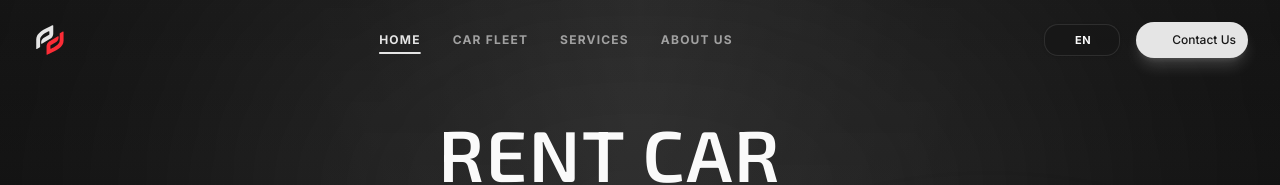
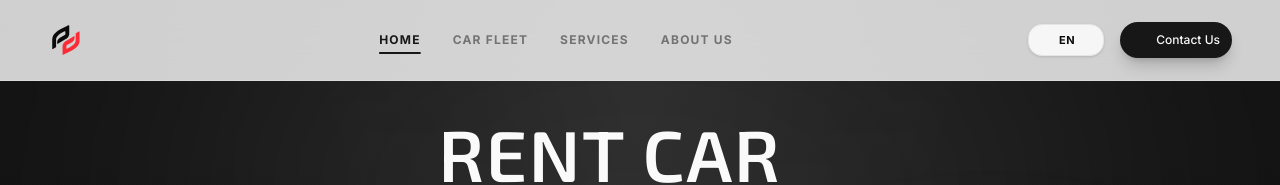
Before and after one commit to damnitstur/puncak-drive, a React (Vite) app: page / in a window 1280 px wide. Shown: the top 185 px of the page. Built offline with nearby package versions, Linux system fonts and the light colour scheme; some icons are missing.

Commit message:
fix(nav): replace hash links (#catalog, #services) with smooth scroll buttons to keep URL clean

```diff
--- a/src/components/Footer.tsx
+++ b/src/components/Footer.tsx
@@ -18,10 +18,23 @@ function Footer({ brandName, onNavigateAbout, onNavigateHome, onNavigateLegal }:
   const { t } = useTranslation()
   const year = new Date().getFullYear()
 
+  const handleScrollTo = (id: string) => {
+    if (window.location.pathname !== "/") {
+      onNavigateHome?.()
+      setTimeout(() => {
+        const el = document.getElementById(id)
+        if (el) el.scrollIntoView({ behavior: "smooth" })
+      }, 100)
+    } else {
+      const el = document.getElementById(id)
+      if (el) el.scrollIntoView({ behavior: "smooth" })
+    }
+  }
+
   const quickLinks = [
     { label: t("nav.home"), action: () => onNavigateHome?.() },
-    { label: t("nav.cars"), href: "#catalog" },
-    { label: t("nav.services"), href: "#services" },
+    { label: t("nav.cars"), action: () => handleScrollTo("catalog") },
+    { label: t("nav.services"), action: () => handleScrollTo("services") },
     { label: t("nav.about"), action: () => onNavigateAbout?.() },
     { label: t("nav.contact"), href: "https://wa.me/6289611384407" },
   ]
--- a/src/components/Header.tsx
+++ b/src/components/Header.tsx
@@ -41,12 +41,22 @@ function Header({ brandName, activePage = "home", onNavigateAbout, onNavigateHom
     }`
   }
 
+  const handleScrollTo = (id: string) => {
+    if (window.location.pathname !== "/") {
+      onNavigateHome?.()
+      setTimeout(() => {
+        const el = document.getElementById(id)
+        if (el) el.scrollIntoView({ behavior: "smooth" })
+      }, 100)
+    } else {
+      const el = document.getElementById(id)
+      if (el) el.scrollIntoView({ behavior: "smooth" })
+    }
+  }
+
   return (
-    <header
-      className={`fixed top-0 left-0 right-0 z-50 w-full transition-all duration-500 ${scrolled ? "dark text-muted-foreground bg-background/0 backdrop-blur-md" : "dark text-primary"
-        }`}
-    >
-      <div className="max-w-7xl mx-auto px-4 sm:px-6 lg:px-8">
+    <header className="fixed top-0 left-0 right-0 z-50 bg-background/80 backdrop-blur-xl border-b border-border/50">
+      <div className="max-w-7xl mx-auto px-4 sm:px-6 lg:px-12">
         <div className="flex items-center justify-between h-20">
 
           {/* Logo */}
@@ -63,20 +73,18 @@ function Header({ brandName, activePage = "home", onNavigateAbout, onNavigateHom
             >
               {t("nav.home")}
             </button>
-            <a
-              href="#catalog"
-              onClick={onNavigateHome}
+            <button
+              onClick={() => handleScrollTo("catalog")}
               className={getLinkClass("catalog")}
             >
               {t("nav.cars")}
-            </a>
-            <a
-              href="#services"
-              onClick={onNavigateHome}
+            </button>
+            <button
+              onClick={() => handleScrollTo("services")}
               className={getLinkClass("services")}
             >
               {t("nav.services")}
-            </a>
+            </button>
             <button
               onClick={onNavigateAbout}
               className={getLinkClass("about")}
@@ -112,21 +120,20 @@ function Header({ brandName, activePage = "home", onNavigateAbout, onNavigateHom
           <div className="px-4 pt-3 pb-5 space-y-2">
             {[
               { label: t("nav.home"), action: () => onNavigateHome?.() },
-              { label: t("nav.cars"), href: "#catalog" },
-              { label: t("nav.services"), href: "#services" },
+              { label: t("nav.cars"), action: () => handleScrollTo("catalog") },
+              { label: t("nav.services"), action: () => handleScrollTo("services") },
               { label: t("nav.about"), action: () => onNavigateAbout?.() },
             ].map((item, idx) => (
-              <a
+              <button
                 key={idx}
-                href={item.href || "#"}
                 onClick={() => {
                   setIsOpen(false)
                   if (item.action) item.action()
                 }}
-                className="block px-4 py-3 rounded-xl text-xs font-bold uppercase tracking-wider text-muted-foreground hover:text-foreground hover:bg-accent transition-colors"
+                className="block w-full text-left px-4 py-3 rounded-xl text-xs font-bold uppercase tracking-wider text-muted-foreground hover:text-foreground hover:bg-accent transition-colors"
               >
                 {item.label}
-              </a>
+              </button>
             ))}
             <div className="pt-2">
               <Button asChild className="w-full rounded-full uppercase tracking-widest text-xs h-11 shadow-lg shadow-primary/20">
--- a/src/components/LegalModal.tsx
+++ b/src/components/LegalModal.tsx
@@ -155,23 +155,33 @@ export default function LegalModal({ type, onClose, onNavigate }: LegalModalProp
                   <span>Beranda (Home Page)</span>
                 </button>
 
-                <a
-                  href="#catalog"
-                  onClick={() => { onNavigate?.("home"); onClose(); }}
+                <button
+                  onClick={() => {
+                    onNavigate?.("home")
+                    onClose()
+                    setTimeout(() => {
+                      document.getElementById("catalog")?.scrollIntoView({ behavior: "smooth" })
+                    }, 100)
+                  }}
                   className="p-3 bg-muted/40 hover:bg-accent rounded-xl border border-border text-left transition-colors flex items-center gap-2 font-bold text-xs"
                 >
                   <HugeiconsIcon icon={CheckmarkCircle02Icon} className="w-4 h-4 text-primary shrink-0" />
                   <span>Katalog Armada (Car Catalog)</span>
-                </a>
+                </button>
 
-                <a
-                  href="#services"
-                  onClick={() => { onNavigate?.("home"); onClose(); }}
+                <button
+                  onClick={() => {
+                    onNavigate?.("home")
+                    onClose()
+                    setTimeout(() => {
+                      document.getElementById("services")?.scrollIntoView({ behavior: "smooth" })
+                    }, 100)
+                  }}
                   className="p-3 bg-muted/40 hover:bg-accent rounded-xl border border-border text-left transition-colors flex items-center gap-2 font-bold text-xs"
                 >
                   <HugeiconsIcon icon={CheckmarkCircle02Icon} className="w-4 h-4 text-primary shrink-0" />
                   <span>Layanan Rental (Our Services)</span>
-                </a>
+                </button>
 
                 <button
                   onClick={() => { onNavigate?.("about"); onClose(); }}
--- a/src/components/SitemapPage.tsx
+++ b/src/components/SitemapPage.tsx
@@ -73,7 +73,7 @@ export default function SitemapPage({ onNavigate, onBack }: SitemapPageProps) {
                   <HugeiconsIcon icon={CheckmarkCircle02Icon} className="w-4 h-4 text-primary shrink-0" />
                   <span>{t("sitemap.catalog")}</span>
                 </div>
-                <span className="text-[10px] text-muted-foreground group-hover:text-primary font-mono">#catalog</span>
+                <span className="text-[10px] text-muted-foreground group-hover:text-primary font-mono">/</span>
               </button>
 
               <button
@@ -84,7 +84,7 @@ export default function SitemapPage({ onNavigate, onBack }: SitemapPageProps) {
                   <HugeiconsIcon icon={CheckmarkCircle02Icon} className="w-4 h-4 text-primary shrink-0" />
                   <span>{t("sitemap.services")}</span>
                 </div>
-                <span className="text-[10px] text-muted-foreground group-hover:text-primary font-mono">#services</span>
+                <span className="text-[10px] text-muted-foreground group-hover:text-primary font-mono">/</span>
               </button>
 
               <button
```
